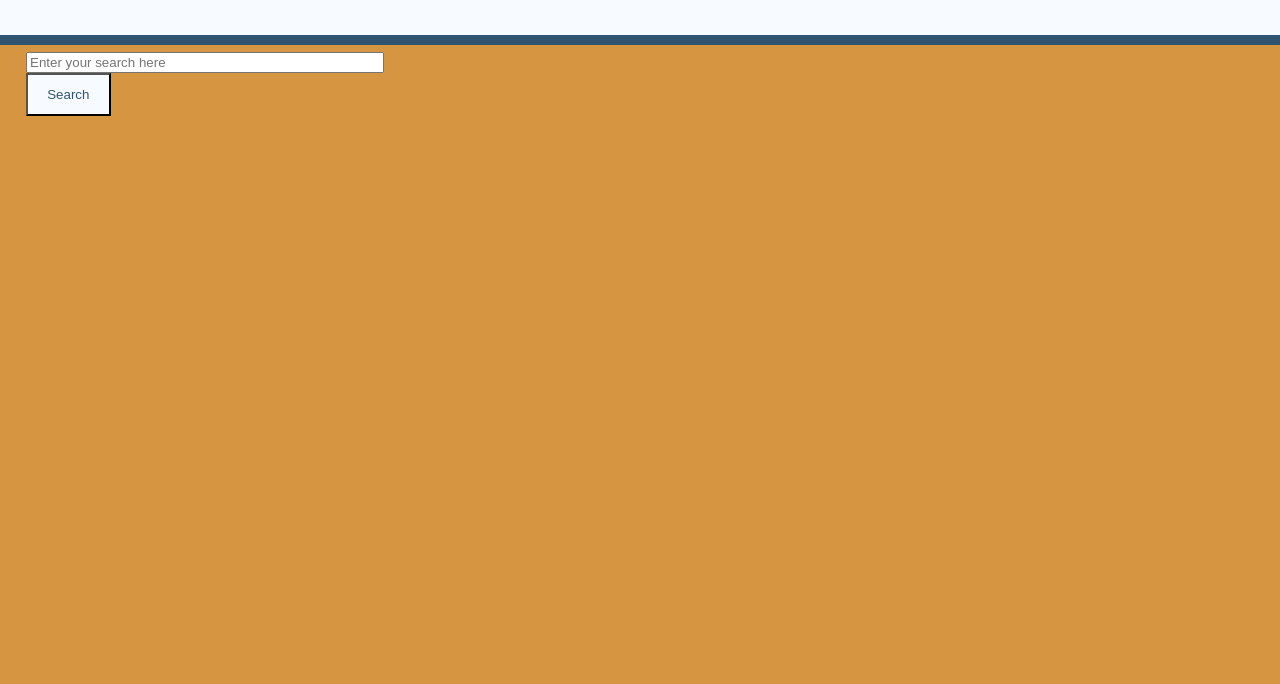
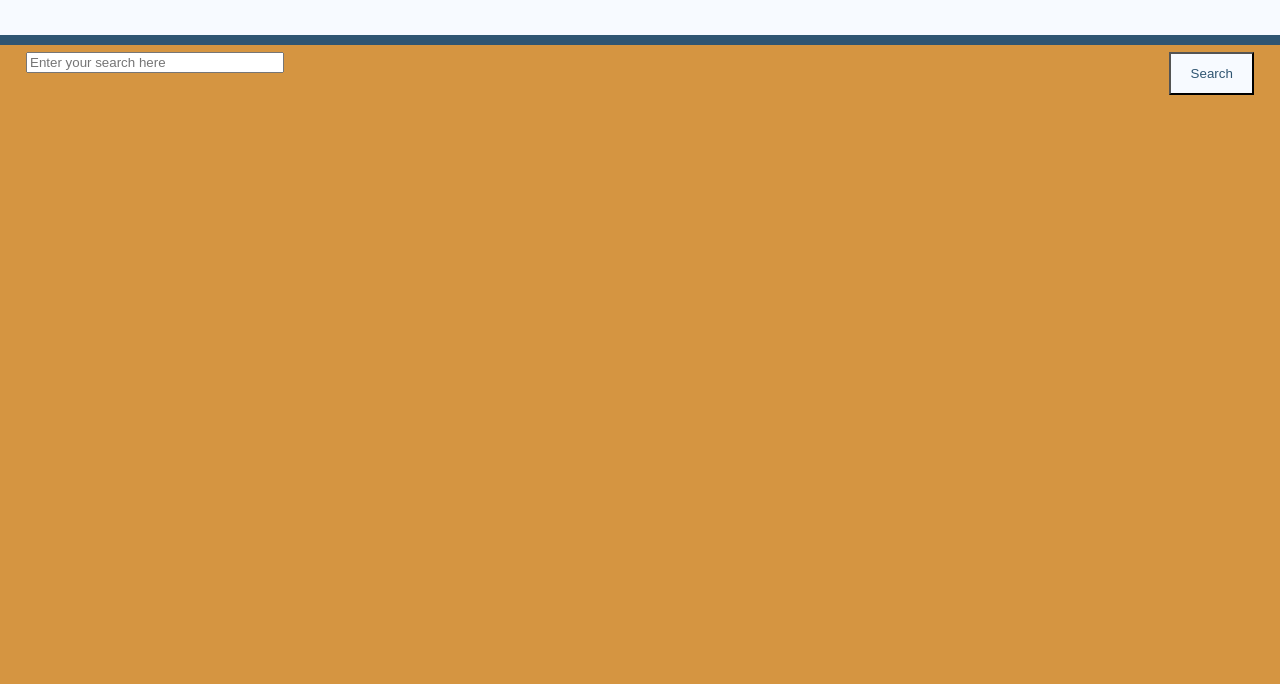
Before and after one commit to ptrmelko10/wikiViewer, a website: page app/index.html in a window 1280 px wide. Shown: the part 116-800 px from the top of the page. Drawn offline with nearby package versions, Linux system fonts and the light colour scheme.

Commit message:
search bar styling

```diff
--- a/app/assets/styles/modules/_search.css
+++ b/app/assets/styles/modules/_search.css
@@ -10,7 +10,7 @@
 
   &__input {
     width:100%;
-    max-width: 350px;
+    max-width: 250px;
   }
 
   &__results {
@@ -23,7 +23,6 @@
   }
 
   &__btn-container {
-    float: center;
-
+    float: right;
   }
 }
--- a/app/temp/styles/styles.css
+++ b/app/temp/styles/styles.css
@@ -90,7 +90,7 @@ h4 {
   }
 .search__input {
     width:100%;
-    max-width: 350px;
+    max-width: 250px;
   }
 .search__results {
     text-align: left;
@@ -100,8 +100,7 @@ h4 {
     display: block;
   }
 .search__btn-container {
-    float: center;
-
+    float: right;
   }
 .btn {
   background-color: #2f5572;
```
